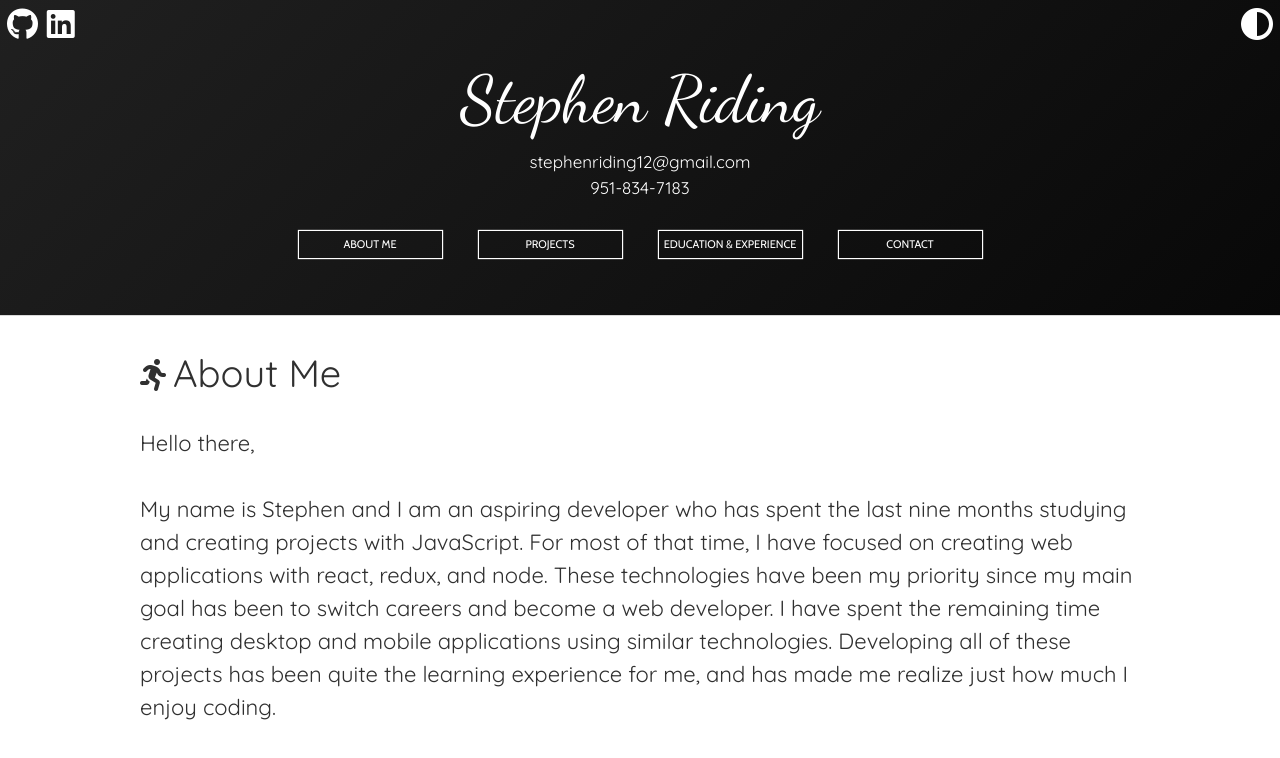
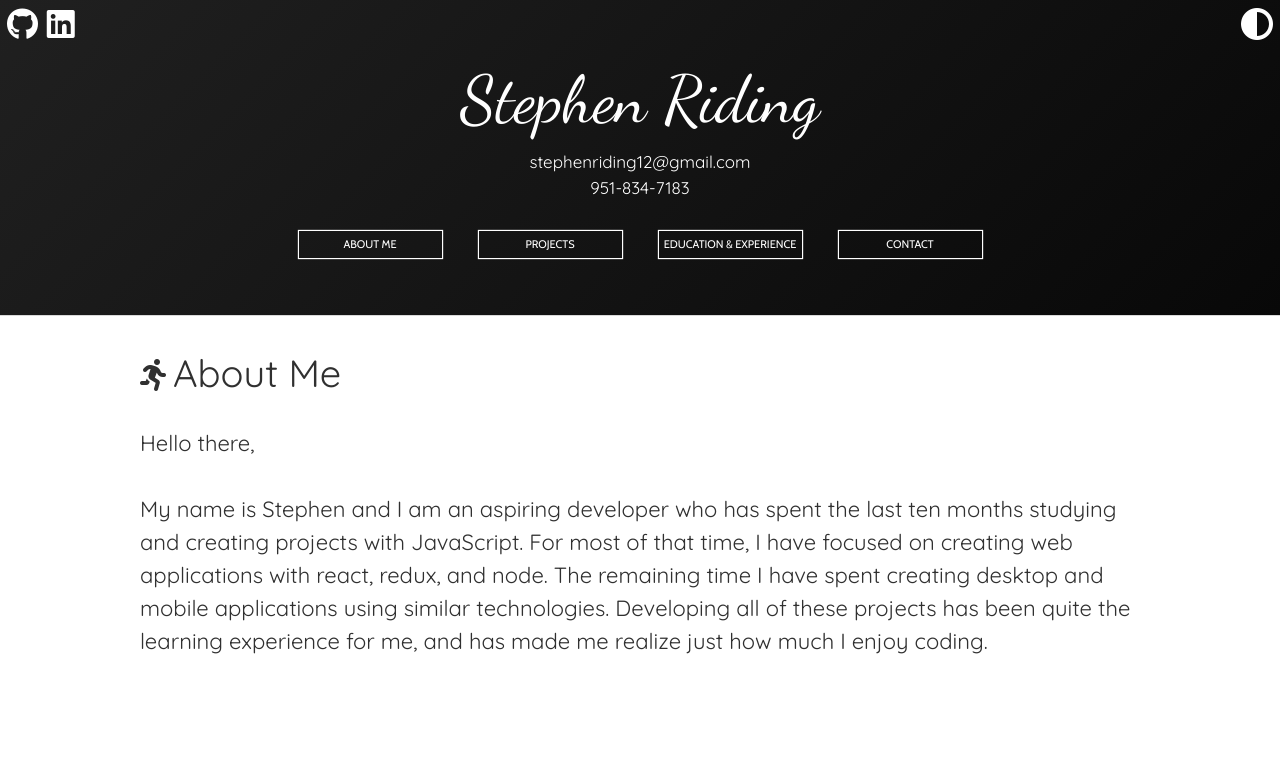
Before and after one commit to Aortix/portfolio-site-v2, a React (Create React App) app: page / in a window 1280 px wide. Shown: the top 758 px of the page. Built offline with nearby package versions, Linux system fonts and the light colour scheme; a web font is replaced by a local one.

Commit message:
slight  change to about me section

```diff
--- a/src/containers/AboutMe/AboutMe.tsx
+++ b/src/containers/AboutMe/AboutMe.tsx
@@ -31,15 +31,13 @@ const AboutMe = React.memo((props: AppProps) => {
               Hello there, <br />
               <br />
               My name is Stephen and I am an aspiring developer who has spent
-              the last nine months studying and creating projects with
+              the last ten months studying and creating projects with
               JavaScript. For most of that time, I have focused on creating web
-              applications with react, redux, and node. These technologies have
-              been my priority since my main goal has been to switch careers and
-              become a web developer. I have spent the remaining time creating
-              desktop and mobile applications using similar technologies.
-              Developing all of these projects has been quite the learning
-              experience for me, and has made me realize just how much I enjoy
-              coding.
+              applications with react, redux, and node. The remaining time I
+              have spent creating desktop and mobile applications using similar
+              technologies. Developing all of these projects has been quite the
+              learning experience for me, and has made me realize just how much
+              I enjoy coding.
             </p>
           </div>
         )}
```
